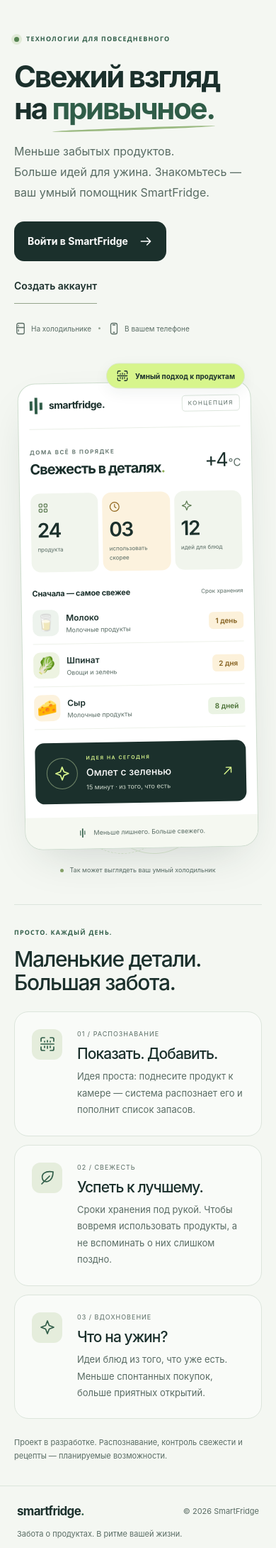
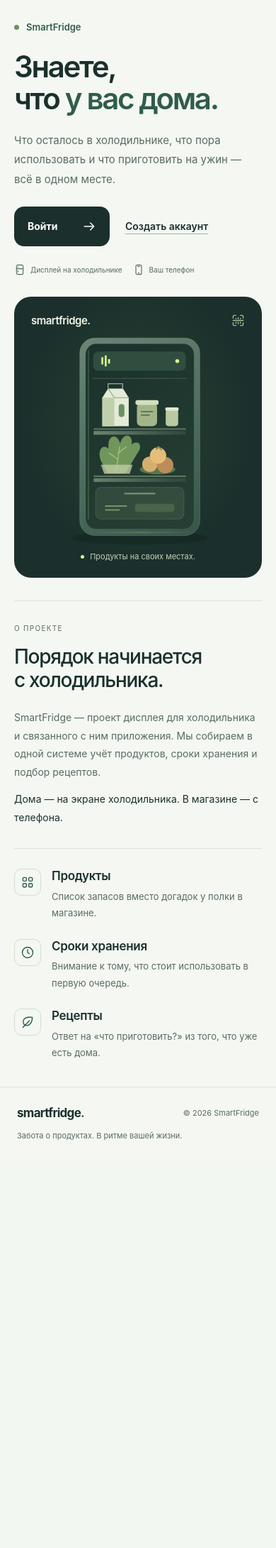
Before and after one commit to Ballbes-info/smart-fridge, a Flask app: page / in a window 390 px wide. Shown: the part 81-2262 px from the top of the page at 71% size. After the commit the page ends 1687 px from the top, so only its background shows below. Run offline with Flask 3, Linux system fonts and the light colour scheme.

Commit message:
Simplify homepage with a focused introduction and fridge illustration

```diff
--- /dev/null
+++ b/static/css/home.css
@@ -0,0 +1,349 @@
+/* Главная страница */
+.welcome {
+  max-width: var(--page);
+  margin: 0 auto;
+  padding: 0 32px;
+}
+.welcome-intro {
+  display: grid;
+  grid-template-columns: 1.05fr 1fr;
+  gap: 70px;
+  align-items: center;
+  padding: 52px 0;
+}
+.welcome-copy {
+  padding: 20px 0;
+}
+.welcome-label {
+  display: flex;
+  align-items: center;
+  gap: 10px;
+  font-size: 13px;
+  font-weight: 600;
+  color: var(--green);
+  margin-bottom: 30px;
+}
+.welcome-label > span {
+  width: 7px;
+  height: 7px;
+  border-radius: 50%;
+  background: #6d925b;
+}
+.welcome h1 {
+  font-size: clamp(46px, 5vw, 68px);
+  font-weight: 600;
+  line-height: 1.08;
+  letter-spacing: -0.055em;
+}
+.welcome h1 > span {
+  color: var(--green);
+}
+.welcome-description {
+  max-width: 380px;
+  font-size: 16px;
+  line-height: 1.85;
+  margin-top: 28px;
+}
+.welcome-actions {
+  display: flex;
+  align-items: center;
+  flex-wrap: wrap;
+  gap: 14px 30px;
+  margin-top: 32px;
+}
+.welcome-actions .btn {
+  min-width: 160px;
+  justify-content: space-between;
+}
+.welcome-register {
+  display: inline-flex;
+  align-items: center;
+  min-height: 48px;
+  font-size: 14px;
+  font-weight: 600;
+  text-decoration: underline;
+  text-underline-offset: 5px;
+  text-decoration-color: #a3b699;
+}
+.welcome-register:hover {
+  color: var(--green);
+  text-decoration-color: currentColor;
+}
+.welcome-devices {
+  display: flex;
+  flex-wrap: wrap;
+  gap: 12px 22px;
+  margin-top: 42px;
+  color: var(--muted);
+  font-size: 11px;
+}
+.welcome-devices > span {
+  display: inline-flex;
+  align-items: center;
+  gap: 7px;
+}
+.welcome-devices .icon {
+  width: 18px;
+  height: 18px;
+}
+.fridge-scene {
+  position: relative;
+  isolation: isolate;
+  overflow: hidden;
+  margin: 0;
+  padding: 25px 28px 22px;
+  border-radius: 24px;
+  background: #1b302c;
+  background-image: radial-gradient(
+    ellipse at 50% 45%,
+    #4d70433d,
+    transparent 65%
+  );
+  color: #f1f6e9;
+}
+.scene-heading {
+  display: flex;
+  align-items: center;
+  justify-content: space-between;
+  font-size: 15px;
+  font-weight: 600;
+  letter-spacing: -0.5px;
+}
+.scene-heading > .icon {
+  width: 19px;
+  height: 19px;
+  color: #a7bd95;
+}
+.fridge-drawing {
+  position: relative;
+  z-index: 1;
+  display: block;
+  width: 100%;
+  max-width: 390px;
+  margin: 12px auto 0;
+}
+.fridge-scene figcaption {
+  position: relative;
+  z-index: 1;
+  display: flex;
+  justify-content: center;
+  align-items: center;
+  gap: 8px;
+  font-size: 11px;
+  color: #c2d0b9;
+}
+.scene-caption-mark {
+  display: block;
+  height: 5px;
+  width: 5px;
+  border-radius: 50%;
+  background: var(--lime);
+}
+.scene-scan {
+  pointer-events: none;
+  position: absolute;
+  z-index: 2;
+  top: 29%;
+  left: 21%;
+  right: 20%;
+  height: 1px;
+  background: linear-gradient(90deg, transparent, #d7f58c66, transparent);
+  box-shadow: 0 1px 8px #d7f58c15;
+  animation: shelf-scan 9s ease-in-out infinite;
+}
+.welcome-about {
+  display: grid;
+  grid-template-columns: 1.05fr 1fr;
+  gap: 70px;
+  padding: 38px 0;
+  border-top: 1px solid var(--line);
+  align-items: center;
+}
+.welcome-eyebrow {
+  display: block;
+  font-size: 10px;
+  letter-spacing: 1.3px;
+  color: var(--muted);
+  margin-bottom: 16px;
+}
+.welcome-about h2 {
+  font-size: 29px;
+  line-height: 1.2;
+  font-weight: 550;
+}
+.welcome-about-copy p {
+  font-size: 14px;
+  line-height: 1.85;
+}
+.welcome-about-copy p + p {
+  margin-top: 12px;
+  color: var(--ink);
+}
+.welcome-details {
+  display: grid;
+  grid-template-columns: repeat(3, minmax(0, 1fr));
+  gap: 30px;
+  padding: 30px 0 42px;
+  border-top: 1px solid var(--line);
+}
+.welcome-details article {
+  display: flex;
+  align-items: flex-start;
+  gap: 15px;
+}
+.detail-icon {
+  display: flex;
+  align-items: center;
+  justify-content: center;
+  flex-shrink: 0;
+  width: 38px;
+  height: 38px;
+  border: 1px solid #d4dfca;
+  border-radius: 10px;
+  color: var(--green);
+}
+.detail-icon .icon {
+  width: 20px;
+  height: 20px;
+}
+.welcome-details h3 {
+  font-size: 16px;
+  font-weight: 600;
+  letter-spacing: -0.3px;
+  margin: 1px 0 8px;
+}
+.welcome-details p {
+  font-size: 12px;
+  line-height: 1.8;
+  max-width: 250px;
+}
+@keyframes shelf-scan {
+  0%,
+  100% {
+    transform: translateY(0);
+    opacity: 0;
+  }
+  15%,
+  70% {
+    opacity: 1;
+  }
+  85% {
+    transform: translateY(225px);
+    opacity: 0;
+  }
+}
+@media (max-width: 1050px) {
+  .welcome-intro,
+  .welcome-about {
+    gap: 36px;
+  }
+  .welcome h1 {
+    font-size: 51px;
+  }
+  .welcome-label {
+    margin-bottom: 22px;
+  }
+  .welcome-devices {
+    margin-top: 28px;
+  }
+  .fridge-scene {
+    padding: 22px;
+  }
+  .welcome-details {
+    gap: 20px;
+  }
+}
+@media (max-width: 760px) {
+  .welcome {
+    padding: 0 24px;
+  }
+  .welcome-intro {
+    grid-template-columns: 1fr;
+    gap: 30px;
+    padding: 28px 0 32px;
+  }
+  .welcome-copy {
+    padding: 0;
+  }
+  .welcome h1 {
+    font-size: clamp(44px, 8vw, 59px);
+  }
+  .welcome-label {
+    margin-bottom: 22px;
+  }
+  .welcome-description {
+    margin-top: 22px;
+    max-width: 460px;
+    font-size: 15px;
+  }
+  .welcome-actions {
+    margin-top: 24px;
+    gap: 12px 26px;
+  }
+  .welcome-devices {
+    gap: 10px 18px;
+    margin-top: 25px;
+  }
+  .fridge-scene {
+    width: 100%;
+    max-width: 500px;
+    justify-self: center;
+    padding: 22px 24px 20px;
+  }
+  .fridge-drawing {
+    max-width: 285px;
+    margin-top: 0;
+  }
+  .scene-scan {
+    left: 28%;
+    right: 26%;
+  }
+  .welcome-about {
+    grid-template-columns: 1fr;
+    gap: 22px;
+    padding: 30px 0;
+  }
+  .welcome-about h2 {
+    font-size: 28px;
+  }
+  .welcome-details {
+    grid-template-columns: 1fr;
+    gap: 24px;
+    padding: 28px 0 36px;
+  }
+  .welcome-details h3 {
+    font-size: 17px;
+  }
+  .welcome-details p {
+    max-width: none;
+    font-size: 13px;
+  }
+}
+@media (max-width: 400px) {
+  .welcome {
+    padding: 0 20px;
+  }
+  .welcome h1 {
+    font-size: 42px;
+  }
+  .welcome-devices {
+    font-size: 10px;
+    gap: 8px 15px;
+  }
+  .welcome-devices .icon {
+    width: 16px;
+    height: 16px;
+  }
+  .welcome-actions .btn {
+    min-width: 135px;
+  }
+  .welcome-actions {
+    gap: 12px 22px;
+  }
+}
+@media (prefers-reduced-motion: reduce) {
+  .scene-scan {
+    animation: none;
+    display: none;
+  }
+}
--- a/templates/index.html
+++ b/templates/index.html
@@ -1,53 +1,83 @@
 {% extends "base.html" %}
-{% block title %}SmartFridge — свежий взгляд на привычное{% endblock %}
+{% block title %}SmartFridge — ваш холодильник под рукой{% endblock %}
+{% block head %}
+<link rel="stylesheet" href="{{ url_for('static', filename='css/home.css') }}">
+{% endblock %}
 {% block content %}
-<div class="home-page">
-  <section class="home-hero" aria-labelledby="hero-title">
-    <div class="home-hero__copy">
-      <p class="section-tag"><i></i> ТЕХНОЛОГИИ ДЛЯ ПОВСЕДНЕВНОГО</p>
-      <h1 id="hero-title">Свежий взгляд<br>на <em>привычное.</em></h1>
-      <p class="home-hero__description">Меньше забытых продуктов.<br>Больше идей для ужина. Знакомьтесь —<br class="desktop-break"> ваш умный помощник SmartFridge.</p>
-      <div class="home-hero__actions">
+<div class="welcome">
+  <section class="welcome-intro" aria-labelledby="welcome-title">
+    <div class="welcome-copy">
+      <p class="welcome-label"><span></span> SmartFridge</p>
+      <h1 id="welcome-title">Знаете,<br>что <span>у вас дома.</span></h1>
+      <p class="welcome-description">Что осталось в холодильнике, что пора использовать и что приготовить на ужин — всё в одном месте.</p>
+      <div class="welcome-actions">
         {% if current_user and current_user.is_verified %}
-          <a class="btn btn-primary" href="{{ url_for('profile') }}">Мой профиль {{ icon('arrow') }}</a>
+          <a class="btn btn-primary" href="{{ url_for('profile') }}">Открыть профиль {{ icon('arrow') }}</a>
         {% elif current_user %}
           <a class="btn btn-primary" href="{{ url_for('verify') }}">Подтвердить почту {{ icon('arrow') }}</a>
         {% else %}
-          <a class="btn btn-primary" href="{{ url_for('login') }}">Войти в SmartFridge {{ icon('arrow') }}</a>
-          <a class="hero-secondary" href="{{ url_for('register') }}">Создать аккаунт</a>
+          <a class="btn btn-primary" href="{{ url_for('login') }}">Войти {{ icon('arrow') }}</a>
+          <a class="welcome-register" href="{{ url_for('register') }}">Создать аккаунт</a>
         {% endif %}
       </div>
-      <div class="hero-platforms">{{ icon('fridge') }} На холодильнике <span></span> {{ icon('phone') }} В вашем телефоне</div>
+      <div class="welcome-devices">
+        <span>{{ icon('fridge') }} Дисплей на холодильнике</span>
+        <span>{{ icon('phone') }} Ваш телефон</span>
+      </div>
     </div>
-    <div class="home-hero__object">
-      <div class="orbit orbit-one" aria-hidden="true"></div><div class="orbit orbit-two" aria-hidden="true"></div>
-      <div class="floating-label">{{ icon('scan') }} Умный подход к продуктам</div>
-      <div class="device-window" role="img" aria-label="Концепция интерфейса: список продуктов, сроки свежести и идея блюда. Демонстрационные данные.">
-        <div class="device-topbar"><span class="device-brand"><span class="mini-mark"><i></i><i></i><i></i></span> smartfridge.</span><span class="device-demo">КОНЦЕПЦИЯ</span></div>
-        <div class="device-greeting"><div><span class="device-kicker">ДОМА ВСЁ В ПОРЯДКЕ</span><h2>Свежесть в деталях<span>.</span></h2></div><span class="device-temp">+4<span>°C</span></span></div>
-        <div class="device-stats">
-          <div>{{ icon('grid') }}<strong>24</strong><small>продукта</small></div>
-          <div class="stat-soon">{{ icon('clock') }}<strong>03</strong><small>использовать скорее</small></div>
-          <div>{{ icon('spark') }}<strong>12</strong><small>идей для блюд</small></div>
-        </div>
-        <div class="device-section-head"><h3>Сначала — самое свежее</h3><span>Срок хранения</span></div>
-        <div class="product-row"><span class="food-icon food-milk" aria-hidden="true">🥛</span><span class="food-info"><strong>Молоко</strong><small>Молочные продукты</small></span><span class="freshness freshness-soon">1 день</span></div>
-        <div class="product-row"><span class="food-icon food-greens" aria-hidden="true">🥬</span><span class="food-info"><strong>Шпинат</strong><small>Овощи и зелень</small></span><span class="freshness freshness-soon">2 дня</span></div>
-        <div class="product-row"><span class="food-icon food-cheese" aria-hidden="true">🧀</span><span class="food-info"><strong>Сыр</strong><small>Молочные продукты</small></span><span class="freshness">8 дней</span></div>
-        <div class="device-recipe"><span class="recipe-icon">{{ icon('spark') }}</span><div><span class="device-kicker">ИДЕЯ НА СЕГОДНЯ</span><strong>Омлет с зеленью</strong><small>15 минут · из того, что есть</small></div><span class="recipe-arrow">{{ icon('arrow') }}</span></div>
-        <div class="device-bottom"><span class="mini-mark"><i></i><i></i><i></i></span><span>Меньше лишнего. Больше свежего.</span></div>
-      </div>
-      <p class="object-caption"><span></span> Так может выглядеть ваш умный холодильник</p>
-    </div>
+
+    <figure class="fridge-scene" aria-label="Иллюстрация холодильника с продуктами">
+      <div class="scene-heading"><span>smartfridge.</span>{{ icon('scan') }}</div>
+      <svg class="fridge-drawing" viewBox="0 0 420 460" fill="none" xmlns="http://www.w3.org/2000/svg" aria-hidden="true">
+        <defs>
+          <linearGradient id="cabinet" x1="85" y1="20" x2="340" y2="440" gradientUnits="userSpaceOnUse"><stop stop-color="#698577"/><stop offset="1" stop-color="#365449"/></linearGradient>
+          <linearGradient id="inside" x1="105" y1="90" x2="305" y2="400" gradientUnits="userSpaceOnUse"><stop stop-color="#1b332c"/><stop offset="1" stop-color="#263f34"/></linearGradient>
+          <linearGradient id="glass" x1="120" y1="180" x2="302" y2="210" gradientUnits="userSpaceOnUse"><stop stop-color="#b9d5b3" stop-opacity=".5"/><stop offset="1" stop-color="#b9d5b3" stop-opacity=".1"/></linearGradient>
+        </defs>
+        <ellipse cx="212" cy="433" rx="143" ry="14" fill="#10251f" opacity=".5"/>
+        <rect x="88" y="18" width="250" height="410" rx="31" fill="url(#cabinet)" stroke="#8ba58c" stroke-opacity=".5"/>
+        <rect x="100" y="30" width="226" height="385" rx="22" fill="url(#inside)" stroke="#a5b99b" stroke-opacity=".2"/>
+        <path d="M115 102H311" stroke="#98b18f" stroke-opacity=".45"/>
+        <rect x="116" y="46" width="193" height="40" rx="11" fill="#304e40"/>
+        <path d="M135 58v15m7-19v23m7-15v9" stroke="#d7f58c" stroke-width="4"/>
+        <circle cx="291" cy="66" r="4" fill="#d7f58c"/>
+        <path d="M117 207H309M117 305H309" stroke="#a7c29d" stroke-opacity=".45" stroke-width="3"/>
+        <path d="M117 211H309v8H117zM117 309H309v8H117z" fill="url(#glass)"/>
+        <!-- Верхняя полка -->
+        <path d="m135 142 12-19h31l12 19v59h-55z" fill="#e4ebd8"/>
+        <path d="M147 123v-10h30v10m-30 0 13 19h30" stroke="#99b290" stroke-width="2"/>
+        <path d="M135 142h25v59h-25z" fill="#c0d0ad"/>
+        <rect x="169" y="155" width="12" height="27" rx="6" fill="#6d9061"/>
+        <rect x="207" y="153" width="42" height="48" rx="9" fill="#a3b689"/><rect x="204" y="147" width="48" height="10" rx="4" fill="#d3dfbf"/>
+        <path d="M216 171h24m-24 7h17" stroke="#486846" stroke-width="2" stroke-linecap="round"/>
+        <rect x="267" y="166" width="26" height="35" rx="6" fill="#b9c9a2"/><rect x="266" y="162" width="28" height="7" rx="3" fill="#e3e9d2"/>
+        <!-- Средняя полка -->
+        <path d="M132 273c-9-25 6-36 16-25-4-29 18-34 24-11 6-24 28-20 24 2 15-11 25 4 11 20l-24 40h-37z" fill="#71965b"/>
+        <path d="m164 294 7-50m-5 25-17-12m19 0 17-13" stroke="#a5bf7a" stroke-width="2" stroke-linecap="round"/>
+        <path d="M132 281h66l-6 19h-53z" fill="#c0cba7" fill-opacity=".8"/>
+        <ellipse cx="250" cy="291" rx="37" ry="10" fill="#59764a"/>
+        <circle cx="234" cy="280" r="16" fill="#d6ae70"/><circle cx="266" cy="282" r="17" fill="#bc8c59"/><circle cx="251" cy="262" r="17" fill="#e6be7a"/>
+        <path d="m248 249 4-5 6 6" stroke="#7c9055" stroke-width="3" stroke-linecap="round"/>
+        <!-- Ящик -->
+        <rect x="121" y="328" width="184" height="66" rx="11" fill="#9ab68e" fill-opacity=".12" stroke="#9ab68e" stroke-opacity=".3"/>
+        <path d="M182 341h62" stroke="#a7c29d" stroke-opacity=".6" stroke-width="3" stroke-linecap="round"/>
+        <path d="M142 367h43m-43 8h28" stroke="#739469" stroke-width="3" stroke-linecap="round"/>
+        <rect x="203" y="362" width="82" height="17" rx="6" fill="#748e65" fill-opacity=".35"/>
+        <path d="M106 44v350" stroke="#d7f58c" stroke-opacity=".22" stroke-width="2" stroke-linecap="round"/>
+      </svg>
+      <div class="scene-scan" aria-hidden="true"></div>
+      <figcaption><span class="scene-caption-mark"></span> Продукты на своих местах.</figcaption>
+    </figure>
   </section>
-  <section class="features" aria-labelledby="features-title">
-    <div class="features__heading"><p class="section-tag">ПРОСТО. КАЖДЫЙ ДЕНЬ.</p><h2 id="features-title">Маленькие детали.<br>Большая забота.</h2><p>Создаём систему, которая помогает<br>тратить меньше и выбирать осознаннее.</p></div>
-    <div class="features__grid">
-      <article class="feature-card"><span class="feature-icon">{{ icon('scan') }}</span><span class="feature-number">01 / РАСПОЗНАВАНИЕ</span><h3>Показать. Добавить.</h3><p>Идея проста: поднесите продукт к камере — система распознает его и пополнит список запасов.</p></article>
-      <article class="feature-card"><span class="feature-icon">{{ icon('leaf') }}</span><span class="feature-number">02 / СВЕЖЕСТЬ</span><h3>Успеть к лучшему.</h3><p>Сроки хранения под рукой. Чтобы вовремя использовать продукты, а не вспоминать о них слишком поздно.</p></article>
-      <article class="feature-card"><span class="feature-icon">{{ icon('spark') }}</span><span class="feature-number">03 / ВДОХНОВЕНИЕ</span><h3>Что на ужин?</h3><p>Идеи блюд из того, что уже есть. Меньше спонтанных покупок, больше приятных открытий.</p></article>
-    </div>
-    <p class="features__note">Проект в разработке. Распознавание, контроль свежести и рецепты — планируемые возможности.</p>
+
+  <section class="welcome-about" aria-labelledby="about-title">
+    <div class="welcome-about-title"><span class="welcome-eyebrow">О ПРОЕКТЕ</span><h2 id="about-title">Порядок начинается<br>с холодильника.</h2></div>
+    <div class="welcome-about-copy"><p>SmartFridge — проект дисплея для холодильника и связанного с ним приложения. Мы собираем в одной системе учёт продуктов, сроки хранения и подбор рецептов.</p><p>Дома — на экране холодильника. В магазине — с телефона.</p></div>
+  </section>
+  <section class="welcome-details" aria-label="Основные направления проекта">
+    <article><span class="detail-icon">{{ icon('grid') }}</span><div><h3>Продукты</h3><p>Список запасов вместо догадок у полки в магазине.</p></div></article>
+    <article><span class="detail-icon">{{ icon('clock') }}</span><div><h3>Сроки хранения</h3><p>Внимание к тому, что стоит использовать в первую очередь.</p></div></article>
+    <article><span class="detail-icon">{{ icon('leaf') }}</span><div><h3>Рецепты</h3><p>Ответ на «что приготовить?» из того, что уже есть дома.</p></div></article>
   </section>
 </div>
 {% endblock %}
```
